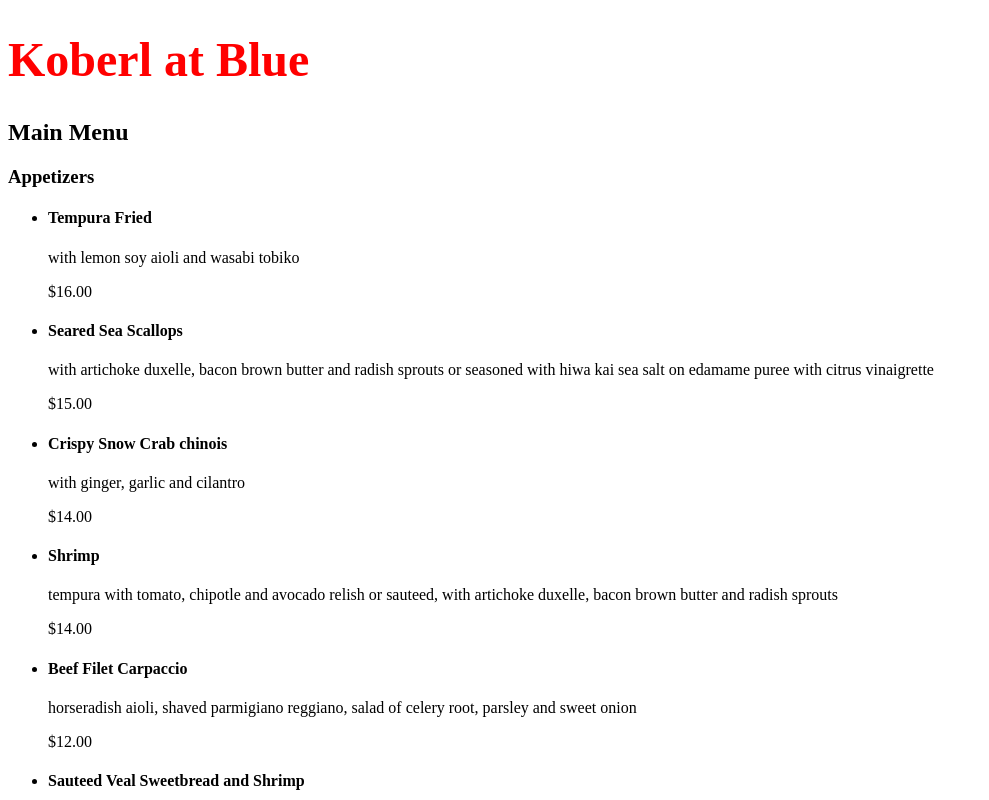
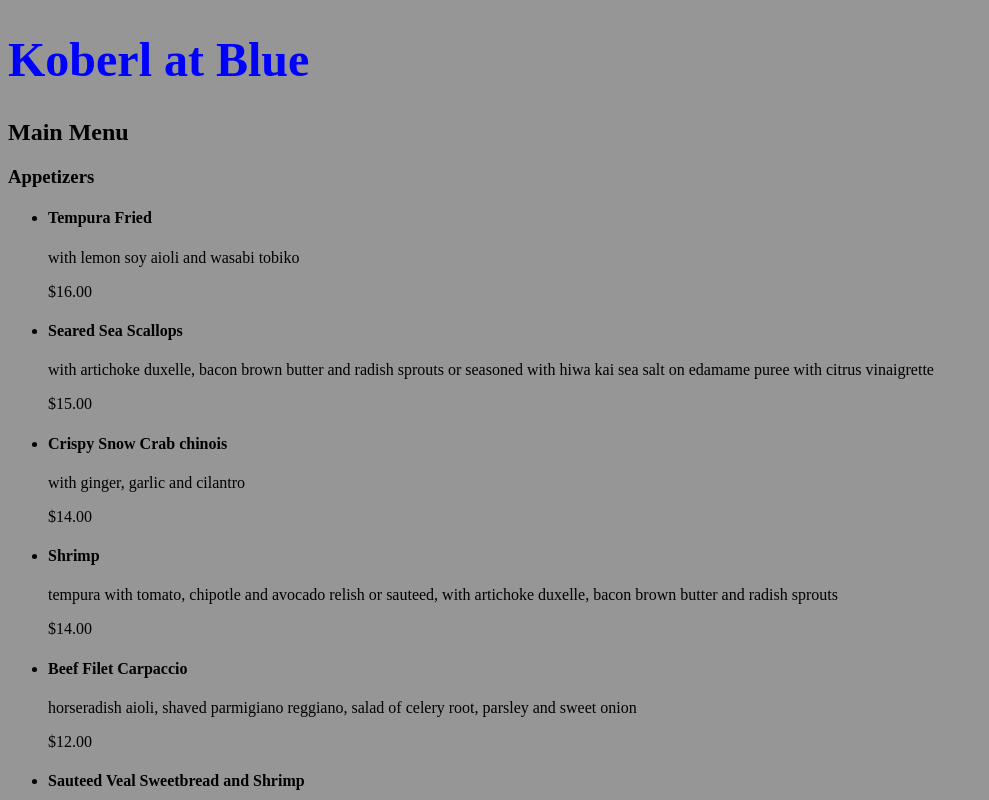
Before and after one commit to griffindolin/griffindolin.github.io, a plain HTML site: page grc338/restaurantmenucss/index.html in a window 1280 px wide. Shown: the top 800 px of the page, without its empty margins (0-989 px from the left). Drawn offline with Linux system fonts and the light colour scheme.

Commit message:
Update style.css

```diff
--- a/grc338/restaurantmenucss/style.css
+++ b/grc338/restaurantmenucss/style.css
@@ -1,4 +1,7 @@
+body {
+  background-color: rgb(150,150,150);
+}
 h1 {
-color: rgb(255,0,0);
+color: rgb(0,0,255);
 font-size: 3em;
 }
```
